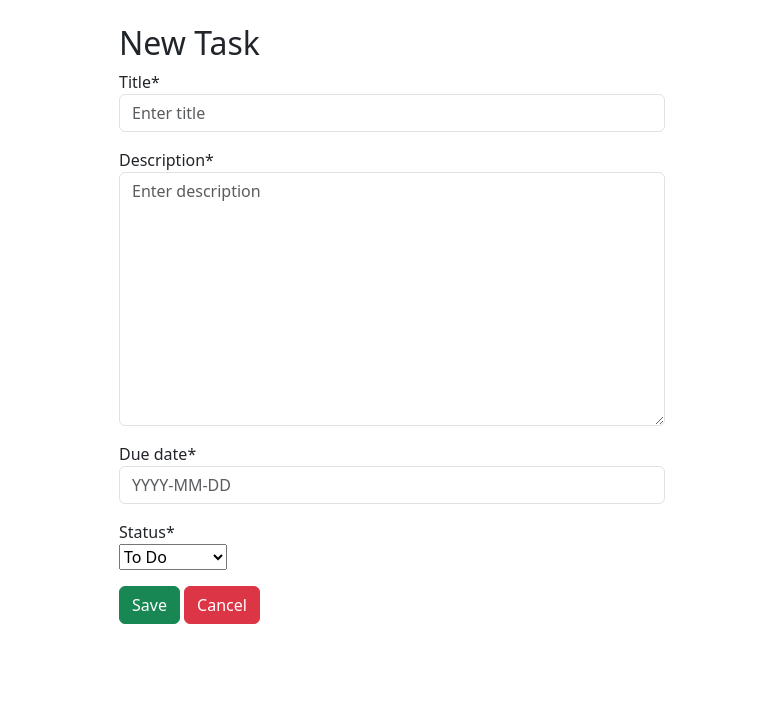
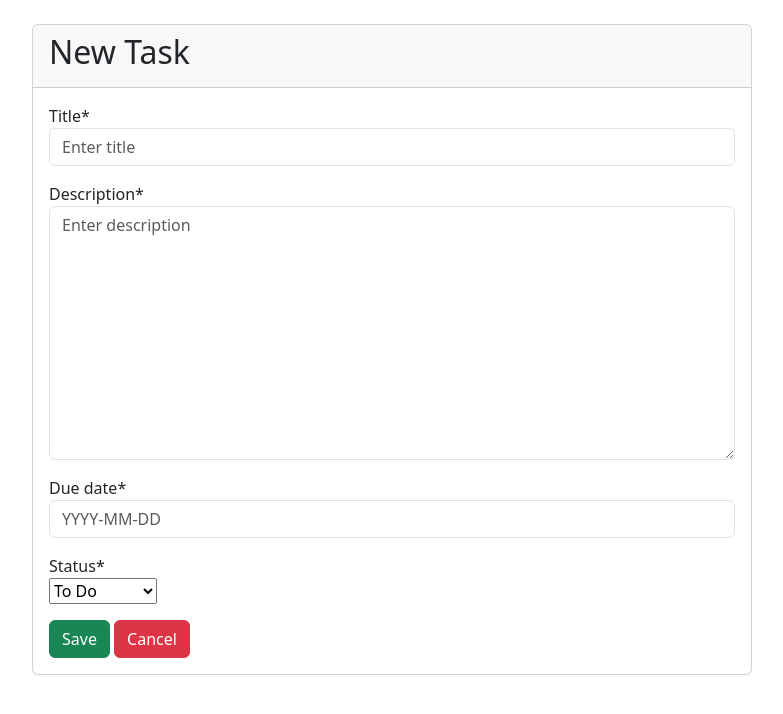
Before and after one commit to pydjangoboy/task-management-system, a Django app: page /task/new/ in a window 1280 px wide. Shown: the top 714 px of the page, without its empty margins (248-1031 px from the left). Run offline with Django 3.2, Linux system fonts and the light colour scheme; some libraries are stand-ins or nearby versions.

Commit message:
remove and fix html final touchup

```diff
--- a/Tasks/forms.py
+++ b/Tasks/forms.py
@@ -2,6 +2,7 @@ from django import forms
 from .models import Task
 from crispy_forms.helper import FormHelper
 from crispy_forms.layout import Layout, Fieldset, Submit
+
 
 class TaskForm(forms.ModelForm):
     class Meta:
--- a/Tasks/views.py
+++ b/Tasks/views.py
@@ -1,14 +1,16 @@
 import requests
 from django.contrib import messages
 from django.db.models import Q
-from django.shortcuts import get_object_or_404, redirect
-from django.shortcuts import render
+from django.shortcuts import get_object_or_404, redirect, render
 
 from .forms import TaskForm
 from .models import Task
 
 
 def task_list(request):
+    """
+    View function to display a list of tasks based on user input query.
+    """
     query = request.GET.get('q', '')
 
     if query:
@@ -22,11 +24,17 @@ def task_list(request):
 
 
 def task_detail(request, pk):
+    """
+    View function to display the details of a specific task.
+    """
     task = get_object_or_404(Task, pk=pk)
     return render(request, 'tasks/task_detail.html', {'task': task})
 
 
 def task_new(request):
+    """
+    View function to create a new task.
+    """
     if request.method == "POST":
         form = TaskForm(request.POST)
         if form.is_valid():
@@ -43,6 +51,9 @@ def task_new(request):
 
 
 def task_edit(request, pk):
+    """
+    View function to edit an existing task.
+    """
     task = get_object_or_404(Task, pk=pk)
 
     if request.method == "POST":
@@ -59,6 +70,9 @@ def task_edit(request, pk):
 
 
 def task_delete(request, pk):
+    """
+    View function to delete an existing task.
+    """
     task = get_object_or_404(Task, pk=pk)
 
     if request.method == 'POST':
@@ -71,6 +85,9 @@ def task_delete(request, pk):
 
 
 def fastapi_task_detail(request, task_id):
+    """
+    View function to retrieve and display details of a FastAPI task.
+    """
     response = requests.get(f'http://localhost:8081/tasks/{task_id}')
     task = response.json()['task']
     return render(request, 'fastapi/task_detail.html', {'task': task})
--- a/templates/tasks/task_detail.html
+++ b/templates/tasks/task_detail.html
@@ -14,7 +14,6 @@
                 <p><strong>Due Date:</strong> {{ task.due_date|date:"F d, Y H:i" }}</p>
                 <p><strong>Status:</strong> {{ task.get_status_display }}</p>
 
-                <!-- You can add more details as needed -->
 
                 <div class="mt-4">
                     <a href="{% url 'task_edit' pk=task.pk %}" class="btn btn-warning" role="button">Edit Task</a>
--- a/templates/tasks/task_edit.html
+++ b/templates/tasks/task_edit.html
@@ -4,8 +4,13 @@
 
 {% block content %}
     <div class="container mt-4">
-        <div class="col-md-6 offset-md-3">
+        <div class="row">
+            <div class="col-md-8 offset-md-2">
+                <div class="card">
+                    <div class="card-header">
                         <h2>{% if task.id %}Edit Task{% else %}New Task{% endif %}</h2>
+                    </div>
+                    <div class="card-body">
                         <form method="post" class="post-form" novalidate>
                             {% csrf_token %}
 
@@ -30,4 +35,8 @@
                         </form>
                     </div>
                 </div>
+            </div>
+        </div>
+    </div>
+
 {% endblock %}
```
Also changed, not shown: Tasks/fastapi.py (+22 -17 lines), templates/tasks/task_list.html (+4 -5 lines). Lines whose indentation alone changed are shown as unchanged.
